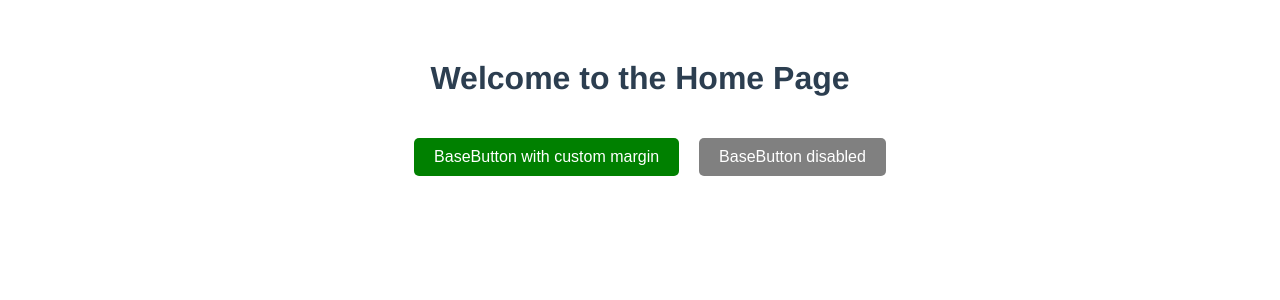
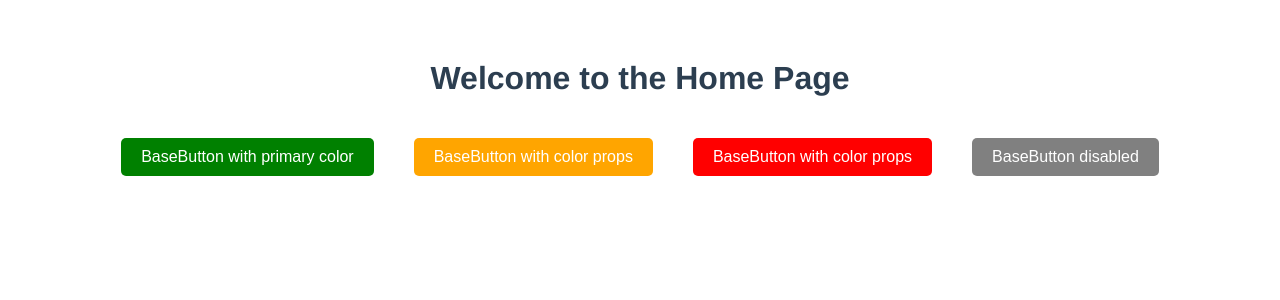
Before and after one commit to MatthRama/TP3_Interface, a Vue app: page / in a window 1280 px wide. Shown: the top 300 px of the page. Built offline with nearby package versions, Linux system fonts and the light colour scheme.

Commit message:
Ex 8 : color palette and prop for BaseButton

```diff
--- a/src/components/BaseButton.vue
+++ b/src/components/BaseButton.vue
@@ -1,6 +1,11 @@
 <template>
   <button
-      :class="['base-button', { 'base-button--disabled': disabled }, customClass]"
+      :class="[
+      'base-button',
+      colorClass,
+      { 'base-button--disabled': disabled },
+      customClass
+    ]"
       :disabled="disabled"
       :type="type"
       :role="role"
@@ -15,7 +20,7 @@ export default {
   props: {
     type: {
       type: String,
-      default: 'button',  // Can be 'button', 'submit', etc.
+      default: 'button',
     },
     disabled: {
       type: Boolean,
@@ -27,33 +32,58 @@ export default {
     },
     customClass: {
       type: String,
-      default: '',  // Additional class for custom styling
+      default: '',
+    },
+    color: {
+      type: String,
+      default: 'primary',
+      validator(value) {
+        return ['primary', 'warn', 'danger'].includes(value);
+      }
+    }
+  },
+  computed: {
+    colorClass() {
+      return `base-button--${this.color}`;
     }
   }
 }
 </script>
 
 <style scoped>
+
 .base-button {
-  background-color: green;
-  color: white;
   padding: 10px 20px;
   border: none;
   border-radius: 5px;
   cursor: pointer;
   font-size: 16px;
   transition: background-color 0.3s ease, transform 0.3s ease;
+  color: white;
 }
 
-.base-button:hover {
-  background-color: #28a745;
-  transform: scale(1.05);
+.base-button--primary {
+  background-color: green;
 }
 
-.base-button:focus {
-  outline: none;
-  box-shadow: 0 0 5px rgba(0, 0, 0, 0.3);
-  transform: scale(1.05);
+.base-button--primary:hover {
+  background-color: #28a745;
+}
+
+.base-button--warn {
+  background-color: orange;
+}
+
+.base-button--warn:hover {
+  background-color: #ff9800;
+}
+
+.base-button--danger {
+  background-color: red;
+}
+
+.base-button--danger:hover {
+  background-color: #d32f2f;
 }
 
 .base-button--disabled {
--- a/src/components/HomePage.vue
+++ b/src/components/HomePage.vue
@@ -2,13 +2,19 @@
   <div>
     <h1>Welcome to the Home Page</h1>
 
-    <!-- Button with custom margin -->
-    <BaseButton customClass="custom-margin">
-      BaseButton with custom margin
+    <BaseButton customClass="custom-margin" color="primary">
+      BaseButton with primary color
     </BaseButton>
 
-    <!-- Disabled button -->
-    <BaseButton :disabled="true">
+    <BaseButton customClass="custom-margin" color="warn">
+      BaseButton with color props
+    </BaseButton>
+
+    <BaseButton customClass="custom-margin" color="danger">
+      BaseButton with color props
+    </BaseButton>
+
+    <BaseButton :disabled="true" customClass="custom-margin">
       BaseButton disabled
     </BaseButton>
   </div>
```
